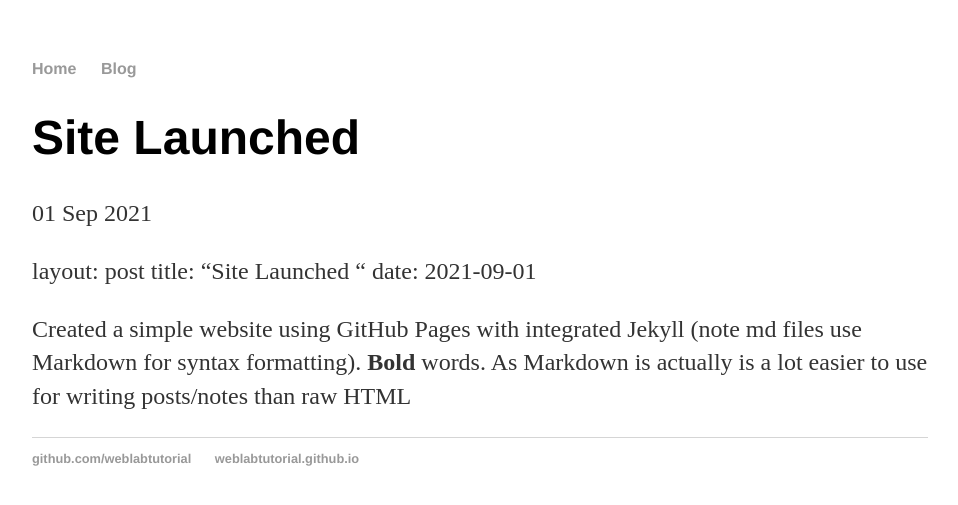
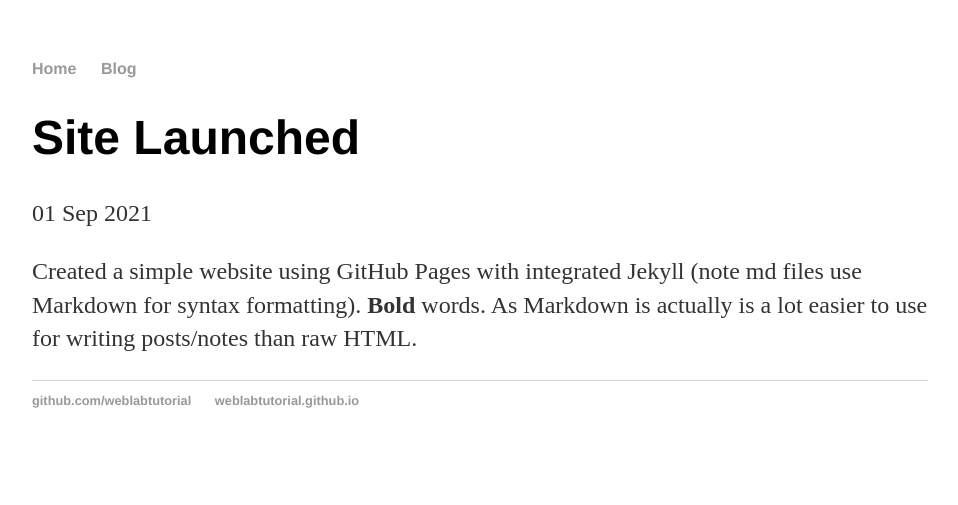
Before and after one commit to Nokutenda08/Lab1, a Jekyll site: the page built from _posts/2021-09-01-site-launched.md, in a window 1280 px wide. Shown: the top 505 px of the page, without its empty margins (160-1118 px from the left). Built offline with Jekyll 4.4.1, drawn with Linux system fonts in a browser that asks for light colours; our own code applies the rules of GitHub Pages for plain Markdown files.

Commit message:
Update 2021-09-01-site-launched.md

```diff
--- a/_posts/2021-09-01-site-launched.md
+++ b/_posts/2021-09-01-site-launched.md
@@ -1,8 +1,8 @@
-
+---
 layout: post
 title: "Site Launched "
 date: 2021-09-01
-
+---
 Created a simple website using GitHub Pages with integrated Jekyll (note md files use Markdown for syntax
 formatting). **Bold** words. As Markdown is actually is a lot easier to use for writing posts/notes than raw
-HTML
+HTML.
```
